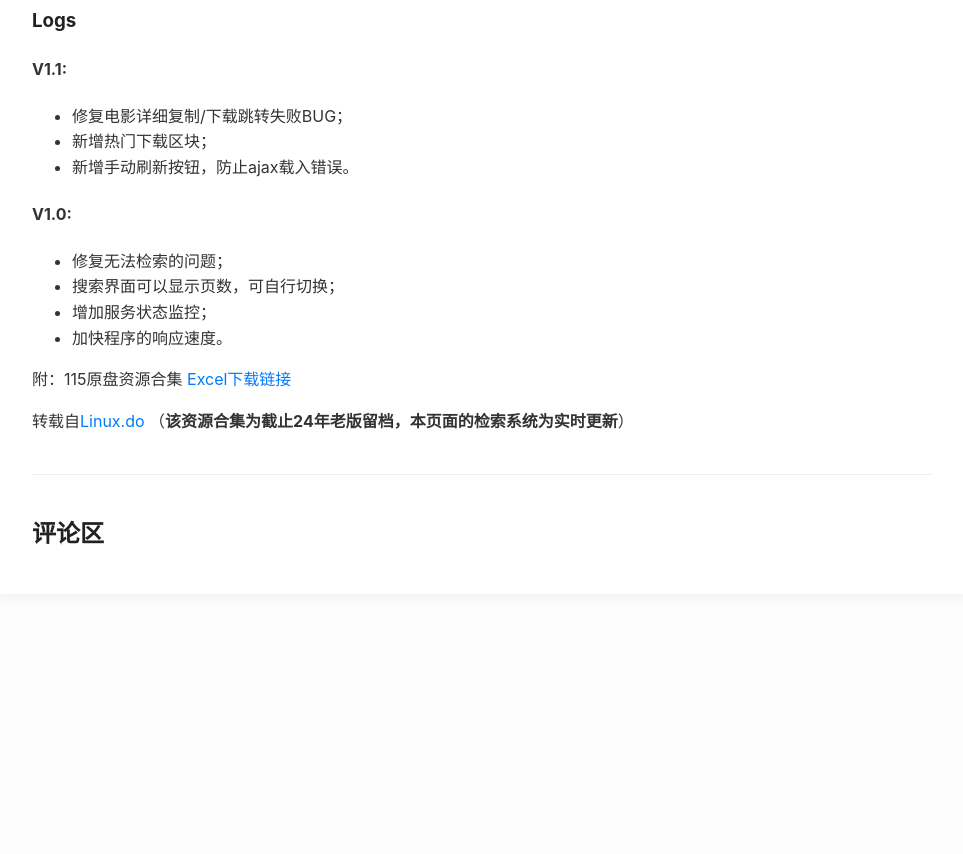
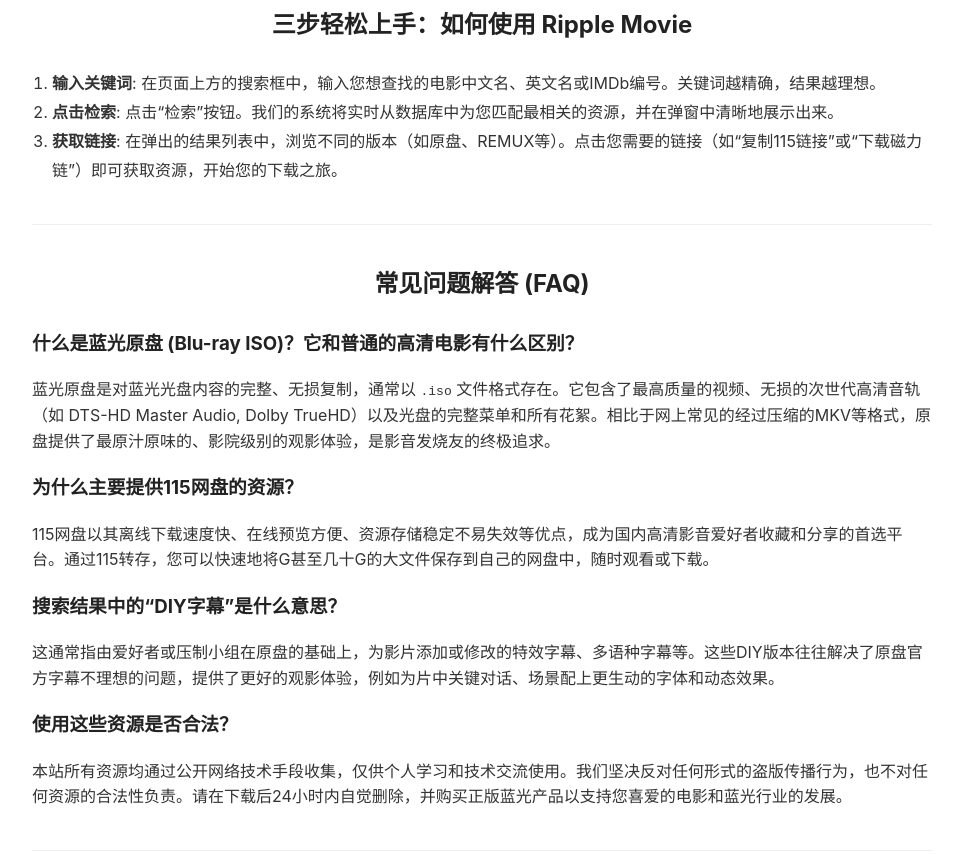
Before and after one commit to CelestialRipple/ripple_movie, a plain HTML site: page index.html in a window 1280 px wide. Shown: the part 1520-2374 px from the top of the page, without its empty margins (158-1121 px from the left). Before the commit the page ends 2134 px from the top, so only its background shows below. Drawn offline with Linux system fonts and the light colour scheme; some packages are replaced by stand-ins of ours; no server answers; a script that the page names is missing.

Commit message:
Update index.html

```diff
--- a/index.html
+++ b/index.html
@@ -3,7 +3,8 @@
 <head>
     <meta charset="UTF-8">
     <meta name="viewport" content="width=device-width, initial-scale=1.0">
-    <title>Ripple Movie V1.1 (115网盘蓝光原盘ISO检索工具）</title>
+    <meta name="description" content="强大的115网盘蓝光原盘ISO电影检索工具,免费、在线、免登录。轻松查找和获取包含DIY特效字幕的4K蓝光ISO资源和WEB流媒体，附带磁力链接和115转存。">
+    <title>在线115网盘电影「蓝光原盘ISO」检索工具（Ripple Movie V1.1）</title>
     <script src="https://cdnjs.cloudflare.com/ajax/libs/clipboard.js/2.0.11/clipboard.min.js"></script>
     <style>
         body {
@@ -176,7 +177,30 @@
         </div>
 
         <hr>
+        <h2 style="text-align: center; margin-bottom: 25px;">三步轻松上手：如何使用 Ripple Movie</h2>
+    <ol style="padding-left: 20px; line-height: 1.8;">
+        <li><strong>输入关键词</strong>: 在页面上方的搜索框中，输入您想查找的电影中文名、英文名或IMDb编号。关键词越精确，结果越理想。</li>
+        <li><strong>点击检索</strong>: 点击“检索”按钮。我们的系统将实时从数据库中为您匹配最相关的资源，并在弹窗中清晰地展示出来。</li>
+        <li><strong>获取链接</strong>: 在弹出的结果列表中，浏览不同的版本（如原盘、REMUX等）。点击您需要的链接（如“复制115链接”或“下载磁力链”）即可获取资源，开始您的下载之旅。</li>
+    </ol>
 
+    <hr style="margin: 40px 0;">
+
+    <h2 style="text-align: center; margin-bottom: 25px;">常见问题解答 (FAQ)</h2>
+
+    <h3>什么是蓝光原盘 (Blu-ray ISO)？它和普通的高清电影有什么区别？</h3>
+    <p>蓝光原盘是对蓝光光盘内容的完整、无损复制，通常以 <code>.iso</code> 文件格式存在。它包含了最高质量的视频、无损的次世代高清音轨（如 DTS-HD Master Audio, Dolby TrueHD）以及光盘的完整菜单和所有花絮。相比于网上常见的经过压缩的MKV等格式，原盘提供了最原汁原味的、影院级别的观影体验，是影音发烧友的终极追求。</p>
+
+    <h3>为什么主要提供115网盘的资源？</h3>
+    <p>115网盘以其离线下载速度快、在线预览方便、资源存储稳定不易失效等优点，成为国内高清影音爱好者收藏和分享的首选平台。通过115转存，您可以快速地将G甚至几十G的大文件保存到自己的网盘中，随时观看或下载。</p>
+
+    <h3>搜索结果中的“DIY字幕”是什么意思？</h3>
+    <p>这通常指由爱好者或压制小组在原盘的基础上，为影片添加或修改的特效字幕、多语种字幕等。这些DIY版本往往解决了原盘官方字幕不理想的问题，提供了更好的观影体验，例如为片中关键对话、场景配上更生动的字体和动态效果。</p>
+
+    <h3>使用这些资源是否合法？</h3>
+    <p>本站所有资源均通过公开网络技术手段收集，仅供个人学习和技术交流使用。我们坚决反对任何形式的盗版传播行为，也不对任何资源的合法性负责。请在下载后24小时内自觉删除，并购买正版蓝光产品以支持您喜爱的电影和蓝光行业的发展。</p>
+
+ <hr>
         <h3>Logs</h3>
         <h4>V1.1:</h4>
         <ul>
```
